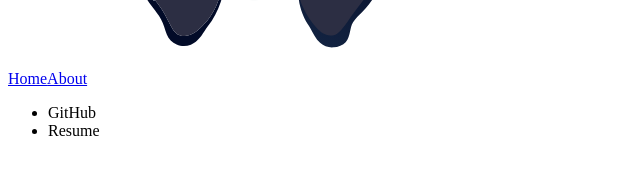
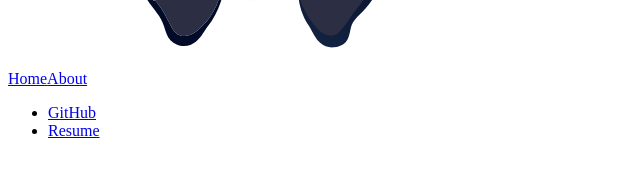
Before and after one commit to forjoa/portfolio, a React (Vite) app in the folder general/: page / in a window 1280 px wide. Shown: the part 454-628 px from the top of the page, without its empty margins (0-640 px from the left). Built offline with nearby package versions, Linux system fonts and the light colour scheme; the HTML template or start-up script is replaced by a standard one.

Commit message:
Header component initialized

```diff
--- /dev/null
+++ b/general/src/components/Header.jsx
@@ -0,0 +1,21 @@
+import pandaIcon from '../img/icons/panda-black-and-white-with-glasses.svg'
+
+import { Link } from 'react-router-dom'
+
+const Header = () => {
+    return (
+        <header>
+            <img src={pandaIcon} />
+            <nav>
+                <Link to='/'>Home</Link>
+                <Link to='/'>About</Link>
+            </nav>
+            <ul>
+                <li><a href='https://www.github.com/forjoa'>GitHub</a></li>
+                <li><a href='#'>Resume</a></li>
+            </ul>
+        </header>
+    )
+}
+
+export default Header
--- a/general/src/components/Home.jsx
+++ b/general/src/components/Home.jsx
@@ -1,20 +1,10 @@
-import pandaIcon from '../img/icons/panda-black-and-white-with-glasses.svg'
-
-import { Link } from 'react-router-dom'
+import Header from './Header.jsx'
 
 const Home = () => {
     return (
-        <header>
-            <img src={pandaIcon} />
-            <nav>
-                <Link to='/'>Home</Link>
-                <Link to='/'>About</Link>
-            </nav>
-            <ul>
-                <li>GitHub</li>
-                <li>Resume</li>
-            </ul>
-        </header>
+        <>
+            <Header />
+        </>
     )
 }
 
--- a/general/src/styles/index.css
+++ b/general/src/styles/index.css
@@ -12,3 +12,13 @@
   margin: 0;
   font-weight: 800;
 }
+
+ul {
+  padding: 0;
+  margin: 0;
+}
+
+a {
+  text-decoration: none;
+  color: black;
+}
```
